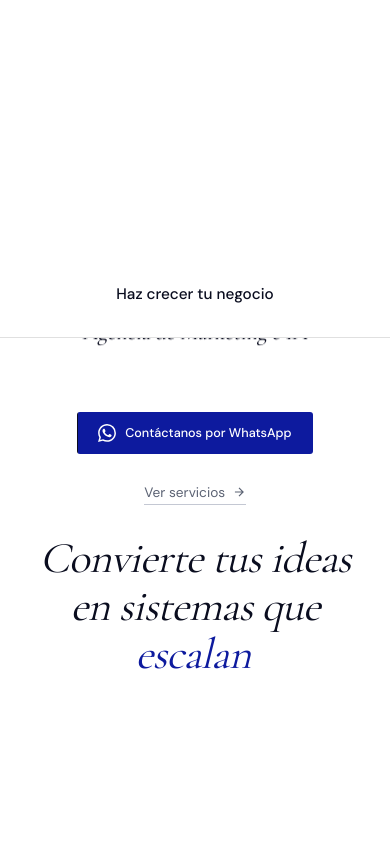
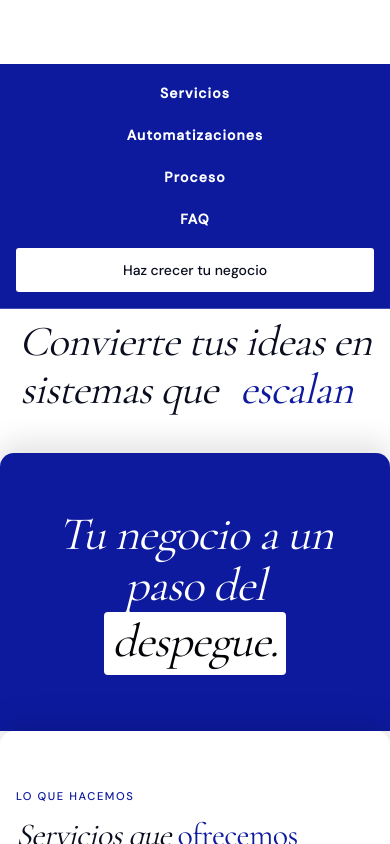
Before and after one commit to diegosol0604-star/pagina-agencia-final, a Next.js app: page / in a window 390 px wide. Both pictures are taken after a click on the button 352 px from the left and 35 px from the top of the page. Shown: the top 844 px of the page. Built offline with nearby package versions, Linux system fonts and the light colour scheme.

Commit message:
ultimos-cambios

```diff
--- a/app/globals.css
+++ b/app/globals.css
@@ -350,6 +350,27 @@ body:not([data-splash-done]) .animate-hero-card-in {
   min-height: auto;
 }
 
+@media (max-width: 900px) {
+  html {
+    font-size: 16px;
+  }
+
+  .section-pad {
+    padding-block: clamp(3.5rem, 14vw, 5rem);
+  }
+
+  #main > section {
+    position: relative;
+    top: auto;
+    min-height: auto;
+  }
+
+  #main > section:not(:first-child) {
+    border-radius: 14px 14px 0 0;
+    box-shadow: 0 -10px 30px rgba(0, 0, 0, 0.12);
+  }
+}
+
 @media (prefers-reduced-motion: reduce) {
   #main > section {
     position: static;
--- a/components/automatizaciones/TiposGrid.js
+++ b/components/automatizaciones/TiposGrid.js
@@ -1,6 +1,6 @@
 "use client";
 
-import { useEffect, useRef } from "react";
+import { useEffect, useRef, useState } from "react";
 import { FadeIn } from "@/components/ui/FadeIn";
 import { SectionHeading, SectionLabel } from "@/components/ui/SectionHeader";
 import { TIPOS } from "@/lib/automatizaciones-data";
@@ -10,6 +10,7 @@ export function TiposGrid() {
   const sectionRef = useRef(null);
   const panelRef = useRef(null);
   const contentRef = useRef(null);
+  const [isMobile, setIsMobile] = useState(false);
 
   useEffect(() => {
     const section = sectionRef.current;
@@ -18,12 +19,16 @@ export function TiposGrid() {
     if (!section || !panel || !content) return;
 
     const reduceMotion = window.matchMedia("(prefers-reduced-motion: reduce)");
+    const mobileQuery = window.matchMedia("(max-width: 767px)");
     let frame = 0;
 
     const update = () => {
       cancelAnimationFrame(frame);
       frame = requestAnimationFrame(() => {
-        if (reduceMotion.matches) {
+        const mobile = mobileQuery.matches;
+        setIsMobile(mobile);
+
+        if (reduceMotion.matches || mobile) {
           section.style.setProperty("--tipos-scroll-distance", "0px");
           section.style.setProperty("--tipos-content-y", "0px");
           return;
@@ -50,6 +55,7 @@ export function TiposGrid() {
     window.addEventListener("scroll", update, { passive: true });
     window.addEventListener("resize", update);
     reduceMotion.addEventListener("change", update);
+    mobileQuery.addEventListener("change", update);
 
     return () => {
       cancelAnimationFrame(frame);
@@ -57,6 +63,7 @@ export function TiposGrid() {
       window.removeEventListener("scroll", update);
       window.removeEventListener("resize", update);
       reduceMotion.removeEventListener("change", update);
+      mobileQuery.removeEventListener("change", update);
     };
   }, []);
 
@@ -66,21 +73,25 @@ export function TiposGrid() {
       className="bg-bg"
       id="tipos"
       aria-labelledby="tipos-heading"
-      style={{
-        position: "sticky",
-        top: 0,
-        minHeight: "calc(100vh + var(--tipos-scroll-distance, 0px) + clamp(8rem, 22vh, 18rem))",
-        overflow: "visible",
-      }}
+      style={
+        isMobile
+          ? { position: "relative", minHeight: "auto", overflow: "hidden" }
+          : {
+              position: "sticky",
+              top: 0,
+              minHeight: "calc(100vh + var(--tipos-scroll-distance, 0px) + clamp(8rem, 22vh, 18rem))",
+              overflow: "visible",
+            }
+      }
     >
       <div
         ref={panelRef}
-        className="section-pad h-screen overflow-hidden motion-reduce:h-auto motion-reduce:overflow-visible"
+        className="section-pad h-screen overflow-hidden max-md:h-auto max-md:overflow-visible motion-reduce:h-auto motion-reduce:overflow-visible"
       >
         <div
           ref={contentRef}
-          className="section-inner will-change-transform motion-reduce:transform-none"
-          style={{ transform: "translate3d(0, var(--tipos-content-y, 0px), 0)" }}
+          className="section-inner will-change-transform max-md:transform-none motion-reduce:transform-none"
+          style={{ transform: isMobile ? "none" : "translate3d(0, var(--tipos-content-y, 0px), 0)" }}
         >
           <FadeIn>
             <SectionLabel>Nuestras soluciones</SectionLabel>
--- a/components/home/Hero.js
+++ b/components/home/Hero.js
@@ -29,7 +29,7 @@ export function Hero() {
       </div>
 
       <div className="relative z-[1] mb-[60px] ml-[6%] flex w-[clamp(280px,35%,800px)] -translate-y-[30px] items-end justify-between max-xl:ml-[4%] max-xl:w-[clamp(250px,32%,700px)] max-lg:ml-[2%] max-lg:w-[clamp(220px,30%,600px)] max-md:order-3 max-md:mb-0 max-md:ml-0 max-md:w-full max-md:translate-y-0 max-md:flex-col max-md:items-center max-md:gap-[var(--space-sm)] max-md:text-center">
-        <h1 className="animate-hero-text-in min-h-[2.2em] font-display text-[clamp(2.5rem,5.5vw,4.5rem)] font-normal italic leading-[1.1] tracking-[-0.02em] text-flow-text max-md:text-center">
+        <h1 className="animate-hero-text-in min-h-[2.2em] font-display text-[clamp(2.5rem,5.5vw,4.5rem)] font-normal italic leading-[1.1] tracking-[-0.02em] text-flow-text max-md:text-center max-md:text-[clamp(2rem,11vw,2.75rem)]">
           Convierte tus ideas en sistemas que <Typewriter />
         </h1>
       </div>
--- a/components/home/NuevaSeccion.js
+++ b/components/home/NuevaSeccion.js
@@ -15,7 +15,7 @@ export function NuevaSeccion() {
       <LayoutGroup>
         <motion.div
           layout
-          className="flex flex-wrap items-baseline justify-center gap-x-7 text-center font-display text-[clamp(2.8rem,7vw,6rem)] font-normal italic leading-[1.1] tracking-[-0.02em] text-flow-text"
+          className="flex flex-wrap items-baseline justify-center gap-x-7 text-center font-display text-[clamp(2.8rem,7vw,6rem)] font-normal italic leading-[1.1] tracking-[-0.02em] text-flow-text max-md:gap-x-3 max-md:text-[clamp(2.1rem,12vw,3.6rem)]"
           initial={{ scale: 0.6, opacity: 0 }}
           whileInView={{ scale: 1, opacity: 1 }}
           viewport={{ once: true, amount: 0.5 }}
@@ -26,7 +26,7 @@ export function NuevaSeccion() {
           </motion.span>
           <TextRotate
             texts={WORDS}
-            mainClassName="text-[oklch(0.10_0.015_264)] px-4 py-1 bg-white overflow-hidden rounded-[4px] justify-center"
+            mainClassName="text-[oklch(0.10_0.015_264)] px-4 py-1 bg-white overflow-hidden rounded-[4px] justify-center max-md:px-2"
             staggerFrom="last"
             initial={{ y: "100%" }}
             animate={{ y: 0 }}
--- a/components/home/Typewriter.js
+++ b/components/home/Typewriter.js
@@ -46,7 +46,7 @@ export function Typewriter() {
   }, [charIndex, deleting, wordIndex]);
 
   return (
-    <span className="inline-block min-w-[8ch] whitespace-nowrap text-accent" aria-live="polite">
+    <span className="inline-block min-w-[8ch] whitespace-nowrap text-accent max-md:min-w-[7ch]" aria-live="polite">
       <span>{text}</span>
       <span
         className="ml-0.5 inline-block h-[0.8em] w-0.5 translate-y-[-1px] bg-accent align-middle animate-cursor-blink"
--- a/components/layout/Nav.js
+++ b/components/layout/Nav.js
@@ -134,9 +134,17 @@ export function Nav() {
         <ul
           id="nav-links"
           role="list"
-          className={`items-center gap-[clamp(1rem,3vw,2rem)] max-md:fixed max-md:left-0 max-md:right-0 max-md:top-16 max-md:z-[99] max-md:flex-col max-md:border-b max-md:border-flow-border max-md:bg-bg max-md:p-[var(--space-md)] max-md:gap-[var(--space-md)] ${
+          className={`items-center gap-[clamp(1rem,3vw,2rem)] max-md:fixed max-md:left-0 max-md:right-0 max-md:top-16 max-md:z-[99] max-md:flex-col max-md:border-b max-md:border-[var(--mobile-menu-border,var(--border))] max-md:bg-[var(--mobile-menu-bg,var(--bg))] max-md:p-[var(--space-md)] max-md:gap-[var(--space-md)] ${
             open ? "max-md:flex" : "max-md:hidden"
           } flex`}
+          style={
+            onBlue
+              ? {
+                  "--mobile-menu-bg": COLOR_BLUE,
+                  "--mobile-menu-border": "rgba(255,255,255,0.22)",
+                }
+              : undefined
+          }
         >
           {links.map((link) => {
             const isActive = link.matchPath && pathname === link.matchPath;
```
Also changed, not shown: 1 other file (tests, documents, lock files or other folders).
